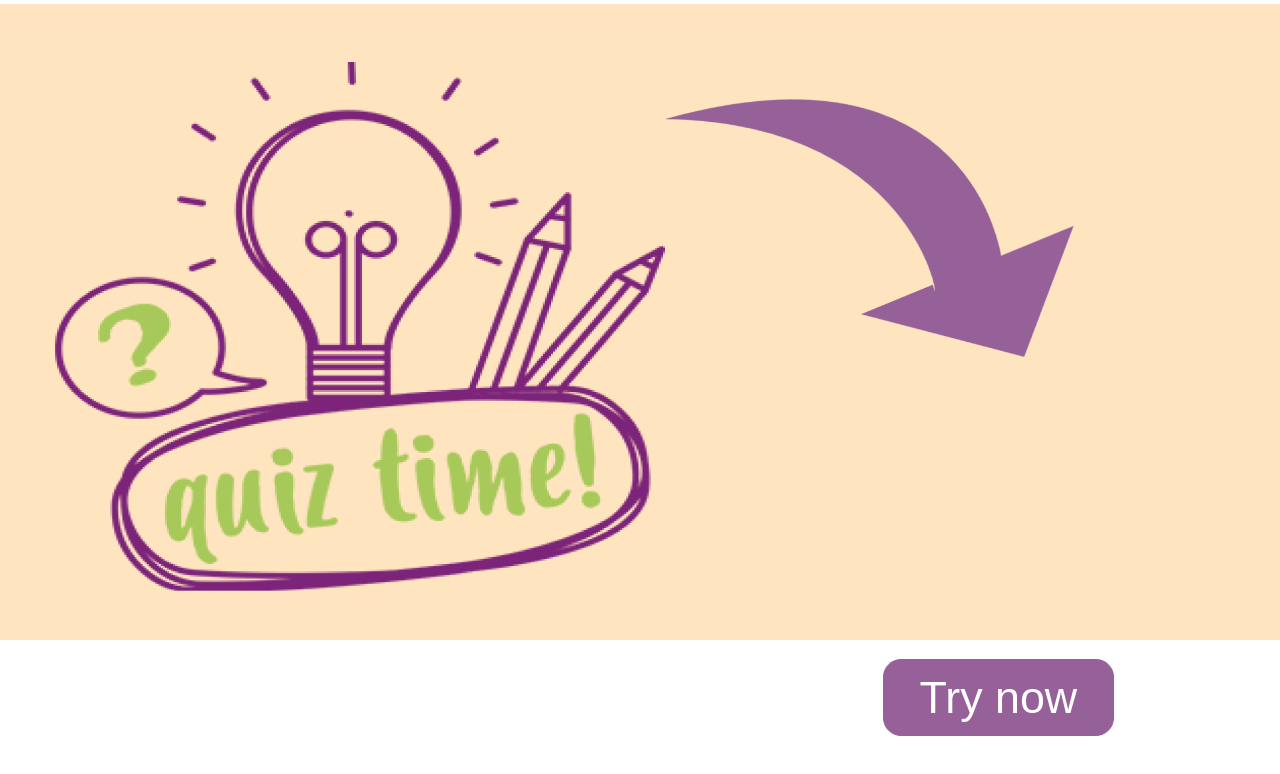
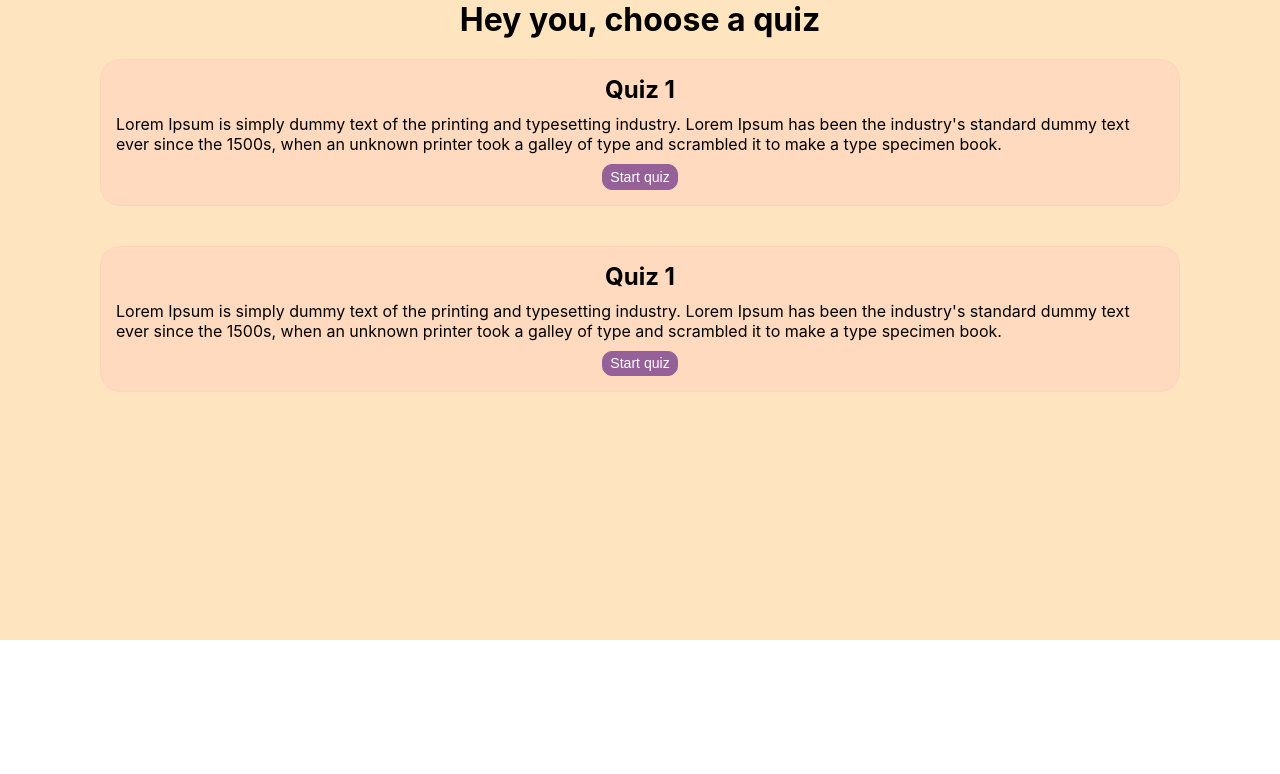
Before and after one commit to anastasiagh/PW_lab4, a React (Create React App) app: page / in a window 1280 px wide. Shown: the top 774 px of the page. Built offline with nearby package versions, Linux system fonts and the light colour scheme.

Commit message:
modified Main Page, added quiz boxes

```diff
--- a/src/App.css
+++ b/src/App.css
@@ -1,29 +1,54 @@
+body, * {
+  margin: 0;
+}
 .main {
-  background-image: url(./assets/img/Frame.png);
+  /* background-image: url(./assets/img/Frame.png); */
+  background-color: #FFE4C0;
   background-repeat: no-repeat;
   background-size: 100% 100%;
   height: 50vw;
+  display: flex;
+  flex-direction: column;
+  flex-wrap: wrap;
+  align-items: center;
 }
 
-.button-try-now {
+
+.quizes-here {
+  display: flex;
+  flex-direction: column;
+
+}
+
+.quiz {
+  margin: 20px 100px;
+  background: #ffbbbb3e;
+  color: black;
+  padding: 15px;
+  border: 1px solid #ffbbbb3e;
+  border-radius: 20px;
+  display: flex;
+  flex-direction: column;
+  gap: 10px;
+  flex-wrap: wrap;
+  align-items: center;
+}
+
+.start-quiz {
   border: 1px solid #966199;
-  border-radius: 18px;
+  border-radius: 10px;
   color: white;
   background-color: #966199;
-  height: 6vw;
-  width: 18vw;
-  font-size: 3.5vw;
-  position: absolute;
+  height: 2vw;
+  width: 6vw;
+  font-size: 1.1vw;
   bottom: 5vw;
-  right: 13vw;
   cursor: pointer;
 
 }
 
-.button-try-now:hover {
-background-color: #FFE4C0;
-color: #966199;
-border: 1px solid #FFE4C0;
-
-/* box-shadow: 1px 1px 10px 10px #966199; */
+.start-quiz:hover {
+  background-color: #ffbbbb3e;
+  color: #966199;
+  border: 1px solid #ffbbbb3e;
 }
--- a/src/components/mainPage.js
+++ b/src/components/mainPage.js
@@ -4,8 +4,21 @@ import { NavLink } from 'react-router-dom';
 const Main = () => {
         return (
             <div className="main">
-                {/* <p>Hello</p> */}
-                <input type="button" className="button-try-now" value="Try now" />
+                    <div className="name">
+                        <h1>Hey you, choose a quiz</h1>
+                    </div>
+                    <div className="quizes-here">
+                        <div className='quiz'>
+                            <h2>Quiz 1</h2>
+                            Lorem Ipsum is simply dummy text of the printing and typesetting industry. Lorem Ipsum has been the industry's standard dummy text ever since the 1500s, when an unknown printer took a galley of type and scrambled it to make a type specimen book.
+                            <input type="button" className="start-quiz" value="Start quiz" />
+                        </div>
+                        <div className='quiz'>
+                            <h2>Quiz 1</h2>
+                            Lorem Ipsum is simply dummy text of the printing and typesetting industry. Lorem Ipsum has been the industry's standard dummy text ever since the 1500s, when an unknown printer took a galley of type and scrambled it to make a type specimen book.
+                            <input type="button" className="start-quiz" value="Start quiz" />
+                        </div>
+                    </div>
             </div>
         )
 }
```
